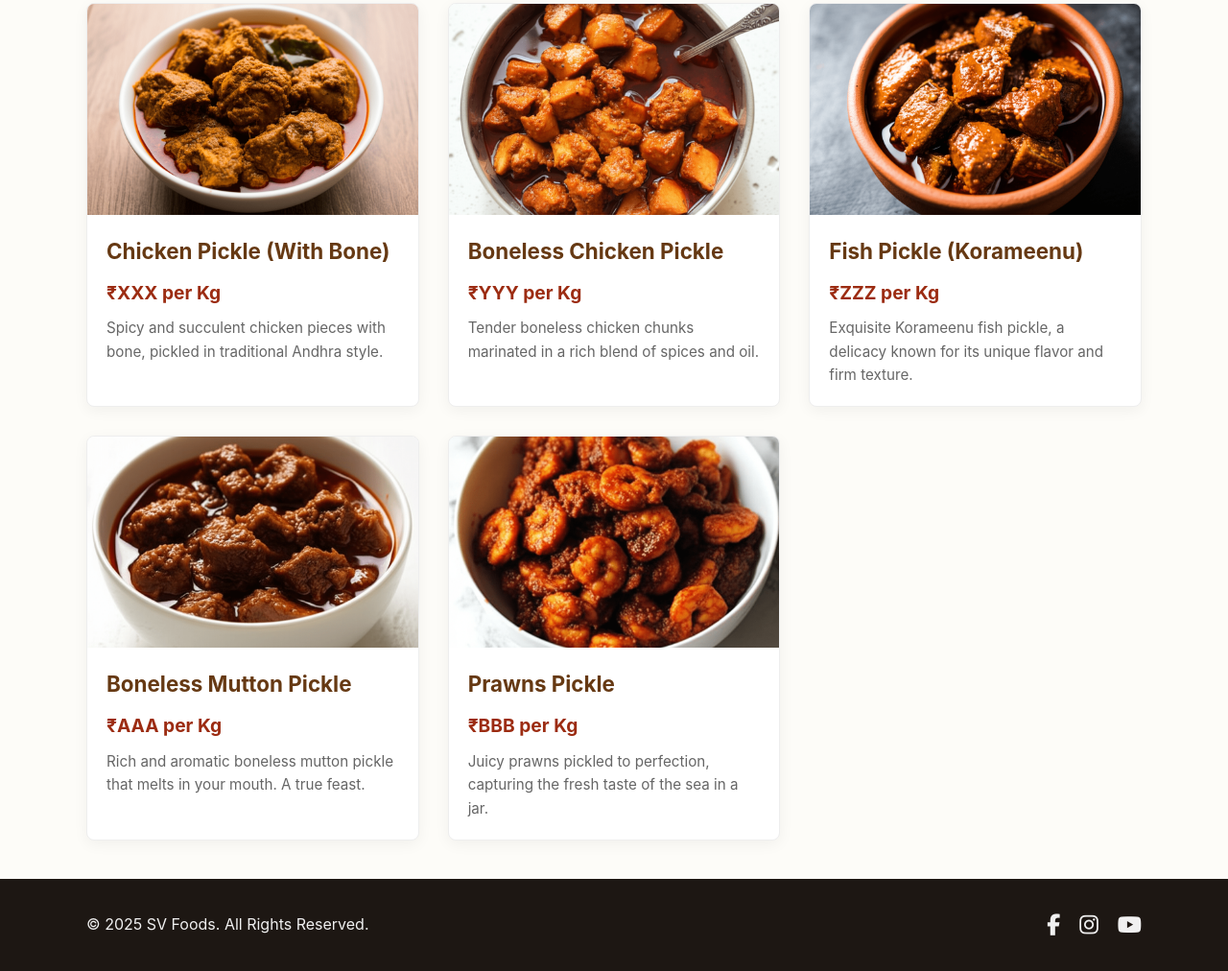
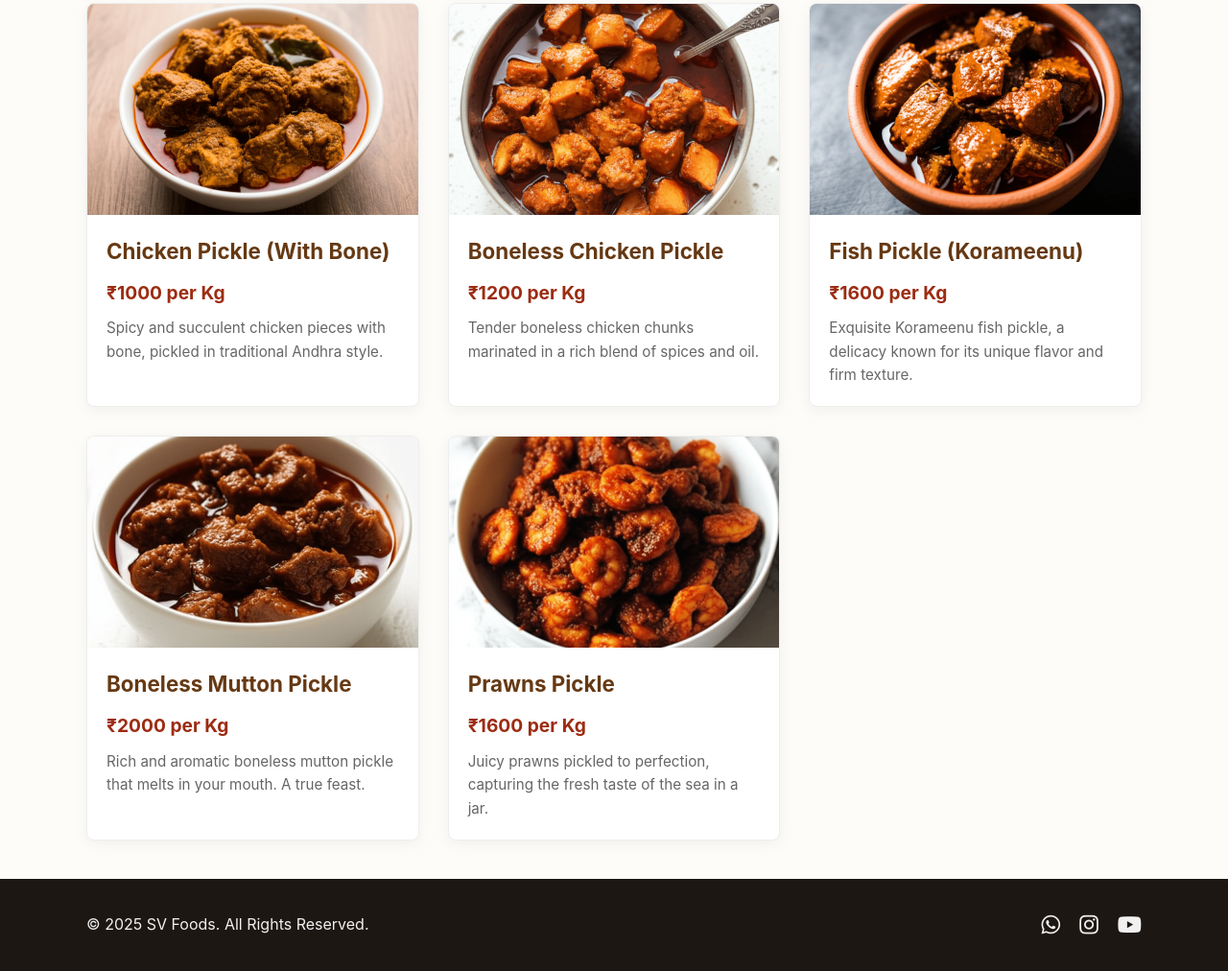
Before and after one commit to satyatejg/svfoods, a plain HTML site: page index.html in a window 1280 px wide. Shown: the part 287-1299 px from the top of the page at 96% size. Drawn offline with Linux system fonts and the light colour scheme.

Commit message:
modified the prices and added links to social media pages

```diff
--- a/index.html
+++ b/index.html
@@ -38,7 +38,7 @@
             <div class="product-card">
                 <img src="assets/chicken-pickle.png" alt="Chicken Pickle with Bone">
                 <h3>Chicken Pickle (With Bone)</h3>
-                <p class="price">₹XXX per Kg</p>
+                <p class="price">₹1000 per Kg</p>
                 <p class="description">Spicy and succulent chicken pieces with bone, pickled in traditional Andhra style.</p>
             </div>
 
@@ -46,7 +46,7 @@
             <div class="product-card">
                 <img src="assets/boneless-chicken-pickle.png" alt="Boneless Chicken Pickle">
                 <h3>Boneless Chicken Pickle</h3>
-                <p class="price">₹YYY per Kg</p>
+                <p class="price">₹1200 per Kg</p>
                 <p class="description">Tender boneless chicken chunks marinated in a rich blend of spices and oil.</p>
             </div>
 
@@ -54,7 +54,7 @@
             <div class="product-card">
                 <img src="assets/fish-pickle.png" alt="Fish Pickle (Korameenu)">
                 <h3>Fish Pickle (Korameenu)</h3>
-                <p class="price">₹ZZZ per Kg</p>
+                <p class="price">₹1600 per Kg</p>
                 <p class="description">Exquisite Korameenu fish pickle, a delicacy known for its unique flavor and firm texture.</p>
             </div>
 
@@ -62,7 +62,7 @@
             <div class="product-card">
                 <img src="assets/boneless-mutton-pickle.png" alt="Boneless Mutton Pickle">
                 <h3>Boneless Mutton Pickle</h3>
-                <p class="price">₹AAA per Kg</p>
+                <p class="price">₹2000 per Kg</p>
                 <p class="description">Rich and aromatic boneless mutton pickle that melts in your mouth. A true feast.</p>
             </div>
 
@@ -70,7 +70,7 @@
             <div class="product-card">
                 <img src="assets/prawn-pickle.png" alt="Prawns Pickle">
                 <h3>Prawns Pickle</h3>
-                <p class="price">₹BBB per Kg</p>
+                <p class="price">₹1600 per Kg</p>
                 <p class="description">Juicy prawns pickled to perfection, capturing the fresh taste of the sea in a jar.</p>
             </div>
         </div>
@@ -80,9 +80,9 @@
         <div class="container footer-content">
             <p>© <span id="year"></span> SV Foods. All Rights Reserved.</p>
             <div class="social-icons">
-                <a href="#" target="_blank" aria-label="Facebook"><i class="fab fa-facebook-f"></i></a>
+                <a href="https://wa.me/917780759329" target="_blank" aria-label="WhatsApp"><i class="fab fa-whatsapp"></i></a>
                 <a href="https://www.instagram.com/sri_sv_foods/" target="_blank" aria-label="Instagram"><i class="fab fa-instagram"></i></a>
-                <a href="#" target="_blank" aria-label="Youtube"><i class="fab fa-youtube"></i></a>
+                <a href="https://www.youtube.com/@Srisvfoodspickles/shorts" target="_blank" aria-label="Youtube"><i class="fab fa-youtube"></i></a>
             </div>
         </div>
     </footer>
```
Also changed, not shown: contact.html (+2 -2 lines), pindi-vantalu.html (+5 -5 lines).
